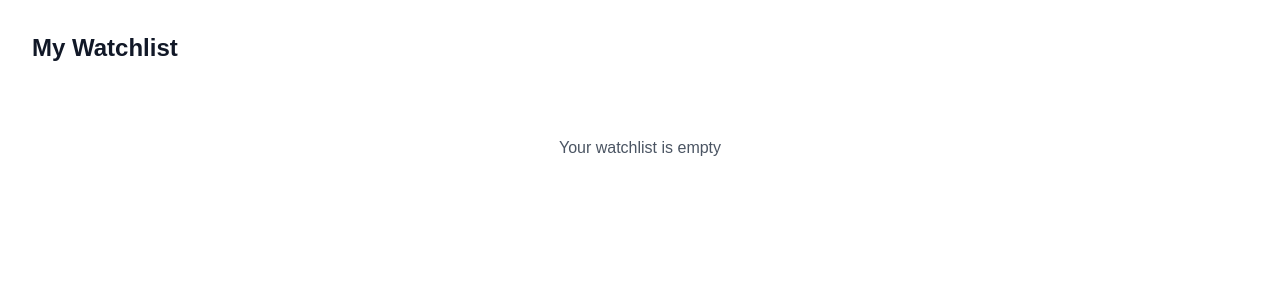
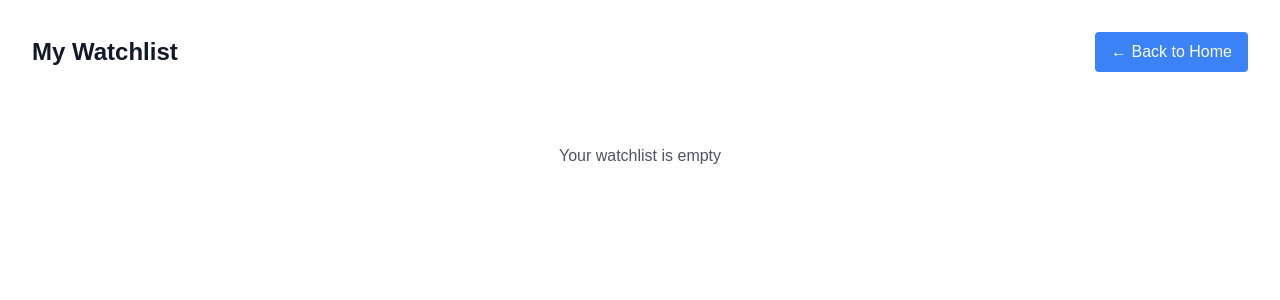
Before and after one commit to WycliffeAlphus/movie-shop, a SvelteKit app: page /watchlist in a window 1280 px wide. Shown: the top 300 px of the page. Built offline with nearby package versions, Linux system fonts and the light colour scheme.

Commit message:
feat:add back to home button

```diff
--- a/src/routes/watchlist/+page.svelte
+++ b/src/routes/watchlist/+page.svelte
@@ -2,20 +2,34 @@
     import { watchlist } from '$lib/stores/watchlist';
     import MediaCard from '$lib/components/MediaCard.svelte';
     import { exportWatchlist } from '$lib/utils/exportUtils';
+    import { goto } from '$app/navigation';
 </script>
 
 <div class="container mx-auto px-4 py-8">
     <div class="flex justify-between items-center mb-6">
+        <!-- Page Title -->
         <h1 class="text-2xl font-bold text-gray-900 dark:text-white">My Watchlist</h1>
-        {#if $watchlist.length}
+
+        <!-- Action Buttons: Export + Back -->
+        <div class="flex gap-4">
+            {#if $watchlist.length}
+                <button
+                    on:click={() => exportWatchlist($watchlist, 'csv')}
+                    class="px-4 py-2 rounded bg-green-500 text-white hover:bg-green-600"
+                >
+                    Export Watchlist
+                </button>
+            {/if}
+
             <button
-                on:click={() => exportWatchlist($watchlist, 'csv')}
-                class="px-4 py-2 rounded bg-green-500 text-white hover:bg-green-600"
+                on:click={() => goto('/')}
+                class="px-4 py-2 rounded bg-blue-500 text-white hover:bg-blue-600"
             >
-                Export Watchlist
+                ← Back to Home
             </button>
-        {/if}
+        </div>
     </div>
+
 
     {#if $watchlist.length === 0}
         <p class="text-center text-gray-600 dark:text-gray-300 py-12">Your watchlist is empty</p>
```
